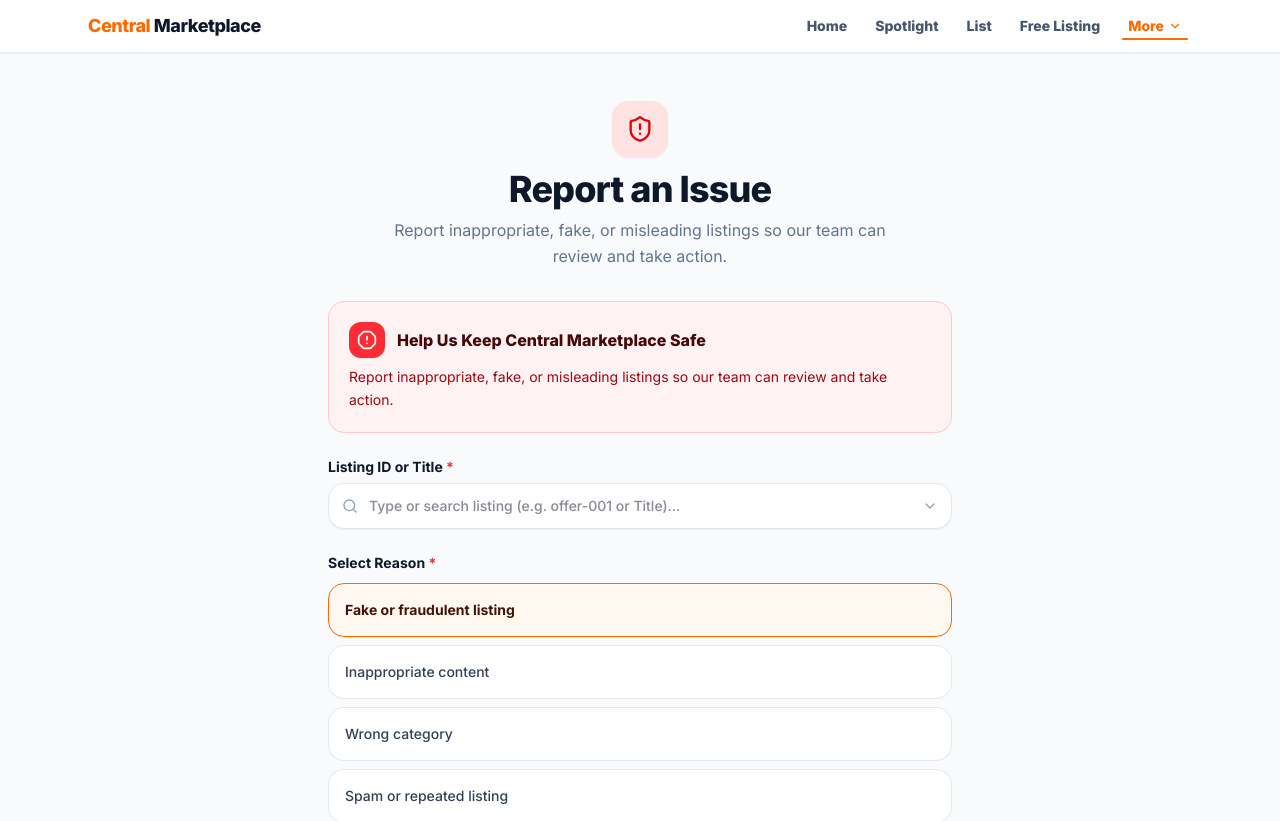
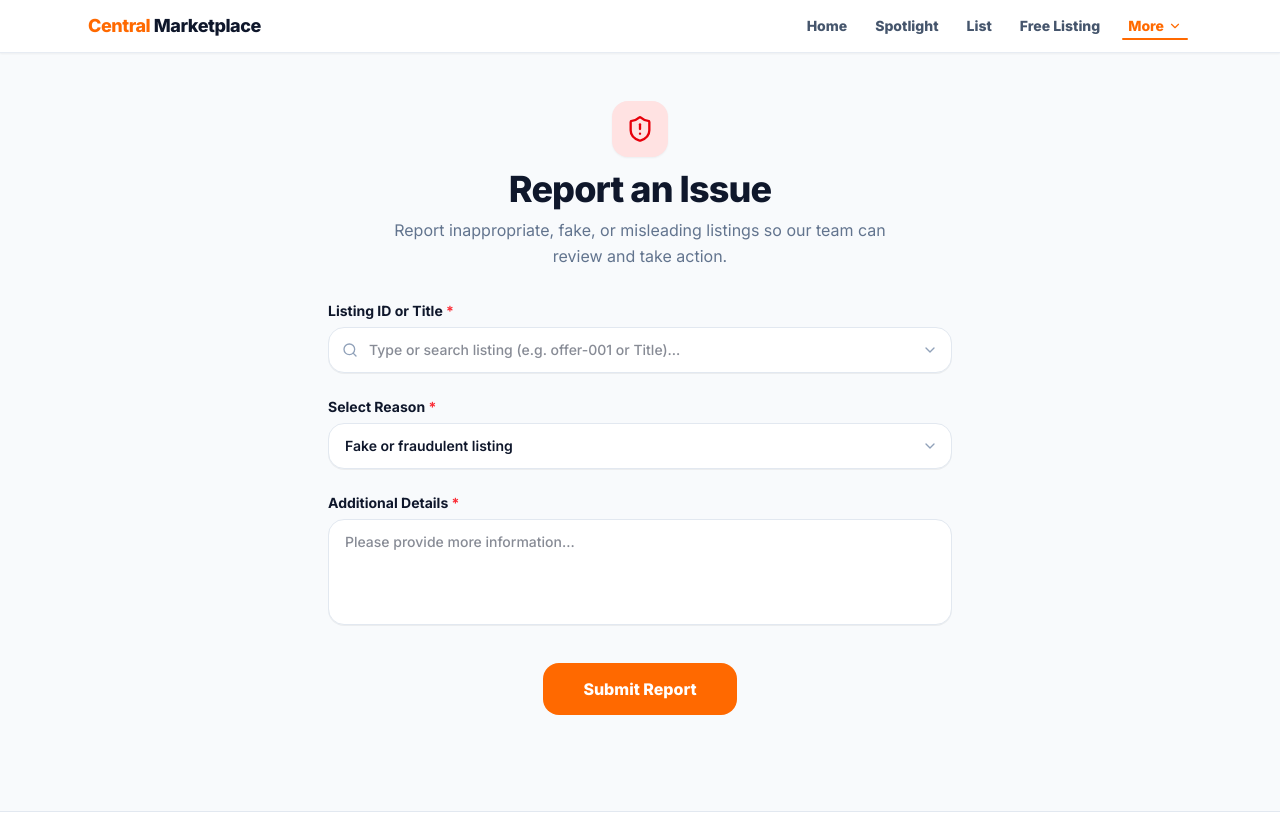
Before and after one commit to bala290498/central-marketplace-03, a Next.js app: page /report-an-issue in a window 1280 px wide. Shown: the top 821 px of the page. Built offline with nearby package versions, Linux system fonts and the light colour scheme.

Commit message:
Add header icon for Careers page matching Terms and Report pages styling

```diff
--- a/src/app/report-an-issue/page.tsx
+++ b/src/app/report-an-issue/page.tsx
@@ -130,22 +130,6 @@ export default function ReportPage() {
           </div>
         ) : (
           <form onSubmit={handleSubmit} className="space-y-6">
-            {/* Safety Banner */}
-            <div className="bg-red-50 border border-red-200 rounded-2xl p-4 sm:p-5 space-y-2 text-left">
-              {/* Row 1: Icon + Title */}
-              <div className="flex items-center gap-3">
-                <div className="w-9 h-9 rounded-xl bg-red-500 text-white flex items-center justify-center flex-shrink-0 shadow-xs">
-                  <AlertOctagon className="w-5 h-5" />
-                </div>
-                <h3 className="font-extrabold text-red-950 text-sm sm:text-base">
-                  Help Us Keep Central Marketplace Safe
-                </h3>
-              </div>
-              {/* Row 2: Left-aligned Description */}
-              <p className="text-xs sm:text-sm text-red-800 leading-relaxed text-left">
-                Report inappropriate, fake, or misleading listings so our team can review and take action.
-              </p>
-            </div>
 
             {/* Searchable Listing ID or Title Combobox */}
             <div className="relative" ref={dropdownRef}>
@@ -224,32 +208,27 @@ export default function ReportPage() {
               )}
             </div>
 
-            {/* Select Reason */}
+            {/* Select Reason Dropdown */}
             <div>
-              <label className="block text-xs sm:text-sm font-bold text-slate-900 mb-2.5">
+              <label className="block text-xs sm:text-sm font-bold text-slate-900 mb-1.5">
                 Select Reason <span className="text-red-500">*</span>
               </label>
-              <div className="space-y-2">
-                {reasons.map((r) => (
-                  <label
-                    key={r}
-                    className={`block p-3.5 sm:p-4 rounded-2xl border text-xs sm:text-sm font-bold cursor-pointer transition-all ${
-                      reason === r
-                        ? "border-orange-500 bg-orange-50/80 text-orange-950 shadow-2xs"
-                        : "border-slate-200/90 hover:bg-slate-100/60 text-slate-700 bg-white font-medium"
-                    }`}
-                  >
-                    <input
-                      type="radio"
-                      name="reportReason"
-                      value={r}
-                      checked={reason === r}
-                      onChange={(e) => setReason(e.target.value)}
-                      className="sr-only"
-                    />
-                    <span>{r}</span>
-                  </label>
-                ))}
+              <div className="relative">
+                <select
+                  required
+                  value={reason}
+                  onChange={(e) => setReason(e.target.value)}
+                  className="w-full px-4 py-3 rounded-2xl border border-slate-200 bg-white text-xs sm:text-sm font-semibold text-slate-900 outline-none focus:ring-2 focus:ring-orange-500 shadow-2xs appearance-none cursor-pointer pr-10"
+                >
+                  {reasons.map((r) => (
+                    <option key={r} value={r}>
+                      {r}
+                    </option>
+                  ))}
+                </select>
+                <div className="absolute inset-y-0 right-0 pr-3.5 flex items-center pointer-events-none text-slate-400">
+                  <ChevronDown className="w-4 h-4" />
+                </div>
               </div>
             </div>
 
--- a/src/app/we-are-hiring/page.tsx
+++ b/src/app/we-are-hiring/page.tsx
@@ -1,7 +1,7 @@
 import { Metadata } from "next";
 import { Navbar } from "@/components/Navbar";
 import { Footer } from "@/components/Footer";
-import { Users, FileText, Headphones, Mail, MapPin } from "lucide-react";
+import { Briefcase, Users, FileText, Headphones, Mail, MapPin } from "lucide-react";
 
 export const metadata: Metadata = {
   title: "We're hiring | Central Marketplace",
@@ -29,18 +29,22 @@ export default function WeAreHiringPage() {
   ];
 
   return (
-    <div className="min-h-screen bg-slate-50/60 text-slate-900 flex flex-col">
+    <div className="min-h-screen bg-slate-50 text-slate-900 flex flex-col">
       <Navbar />
 
-      <main className="flex-1 max-w-3xl w-full mx-auto px-4 sm:px-6 py-10">
+      <main className="flex-1 max-w-4xl w-full mx-auto px-4 sm:px-6 py-10 sm:py-14">
+        {/* Page Title Header with Matching Icon */}
         <div className="text-center mb-10">
+          <div className="w-14 h-14 rounded-2xl bg-orange-100 text-orange-600 flex items-center justify-center mx-auto mb-4 shadow-xs">
+            <Briefcase className="w-7 h-7" />
+          </div>
           <span className="px-3.5 py-1.5 rounded-full bg-orange-100 text-orange-700 font-bold text-xs uppercase tracking-wider">
             Careers
           </span>
-          <h1 className="text-3xl sm:text-4xl font-extrabold text-slate-900 mt-3 mb-3 tracking-tight">
+          <h1 className="text-3xl sm:text-5xl font-black text-slate-900 mt-4 mb-3 tracking-tight">
             We&apos;re Hiring!
           </h1>
-          <p className="text-slate-600 text-sm sm:text-base max-w-xl mx-auto">
+          <p className="text-slate-600 text-sm sm:text-base max-w-xl mx-auto leading-relaxed">
             Help us bring local deals to more neighborhoods and empower neighborhood merchants.
           </p>
         </div>
```
